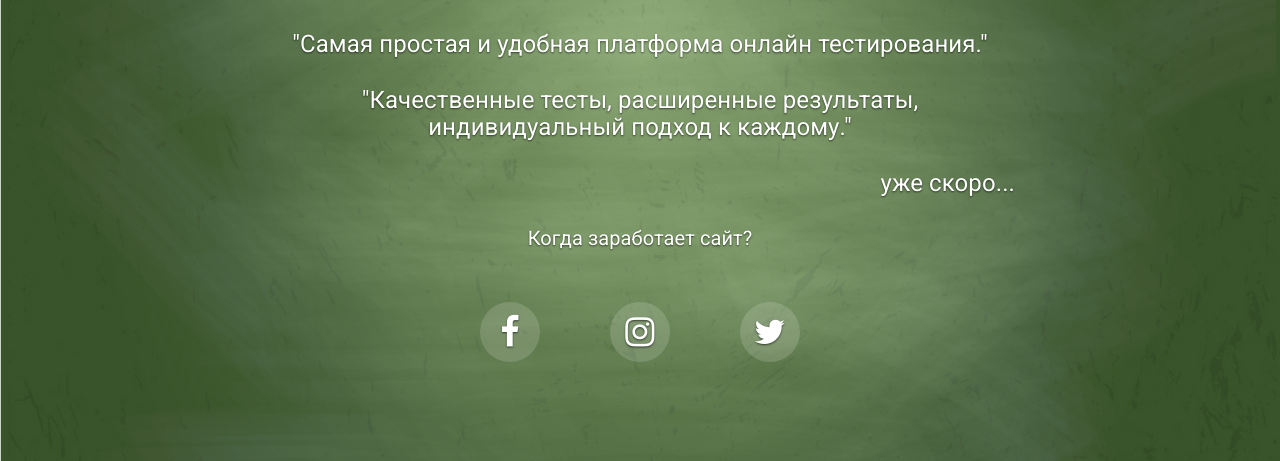
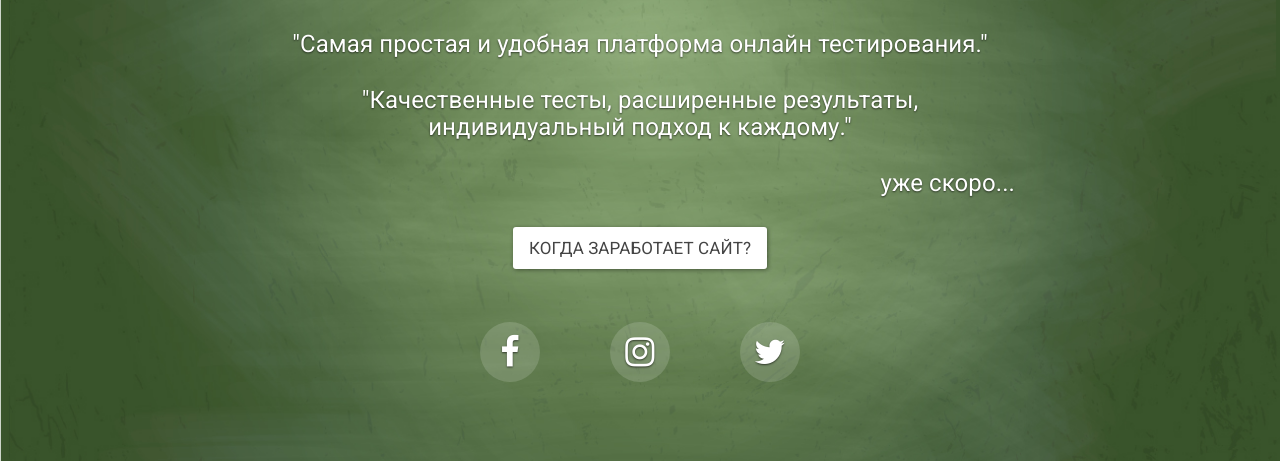
Before and after one commit to darkslab/BBEdu, a PHP site: page / in a window 1280 px wide. Shown: the part 339-800 px from the top of the page. Run offline with PHP 8.4, Linux system fonts and the light colour scheme.

Commit message:
Updated splash page

```diff
--- a/index.php
+++ b/index.php
@@ -76,7 +76,7 @@
         <div class="row">
             <div class="col-xs-12 col-sm-10 col-sm-offset-1 col-md-8 col-md-offset-2">
                 <h5 class="text-center mt-0 mb-30">
-                    <a href="#subscribe" class="splash-title" data-toggle="modal">Когда заработает сайт?</a>
+                    <a href="#subscribe" class="btn btn-default btn-lg" data-toggle="modal">Когда заработает сайт?</a>
                 </h5>
                 <div class="modal fade" id="subscribe">
                     <div class="modal-dialog">
```
